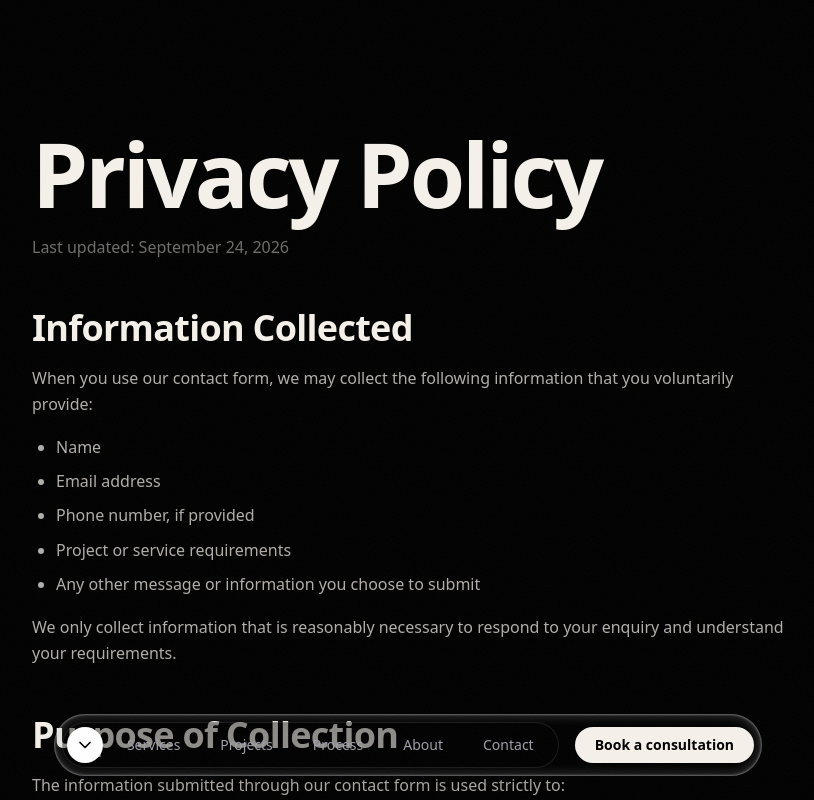
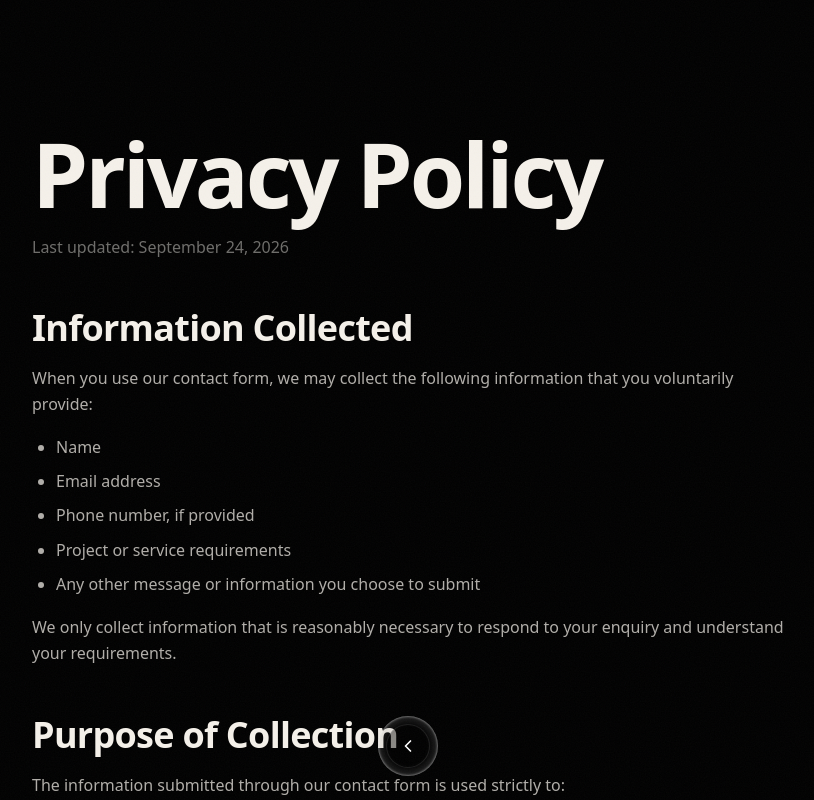
Before and after one commit to virajj12/projectsbyg3, a Next.js app: page /privacy in a window 1280 px wide. Shown: the top 800 px of the page, without its empty margins (232-1046 px from the left). Built offline with nearby package versions, Linux system fonts and the light colour scheme; a web font is replaced by a local one.

Commit message:
Fix StackingProcess type error

```diff
--- a/components/g3/G3Footer.tsx
+++ b/components/g3/G3Footer.tsx
@@ -2,8 +2,10 @@
 
 import Link from "next/link";
 import { MailDropdown } from "@/components/ui/mail-dropdown";
+import { useRouter } from "next/navigation";
 
 export default function G3Footer() {
+  const router = useRouter();
   return (
     <footer id="g3-footer" className="relative overflow-hidden transition-colors duration-300">
 
@@ -16,9 +18,9 @@ export default function G3Footer() {
             <div className="flex flex-col gap-3 items-center md:items-start">
               <Link href="/" className="hover:text-muted-foreground transition-colors">Home</Link>
               <Link href="/projects" className="hover:text-muted-foreground transition-colors">Projects</Link>
-              <Link href="/#services" className="hover:text-muted-foreground transition-colors">Services</Link>
-              <Link href="/#process" className="hover:text-muted-foreground transition-colors">Process</Link>
-              <Link href="/#about" className="hover:text-muted-foreground transition-colors">About</Link>
+              <button onClick={() => document.getElementById('services') ? document.getElementById('services')!.scrollIntoView({ behavior: 'smooth' }) : router.push("/")} className="hover:text-muted-foreground transition-colors">Services</button>
+              <button onClick={() => document.getElementById('process') ? document.getElementById('process')!.scrollIntoView({ behavior: 'smooth' }) : router.push("/")} className="hover:text-muted-foreground transition-colors">Process</button>
+              <button onClick={() => document.getElementById('about') ? document.getElementById('about')!.scrollIntoView({ behavior: 'smooth' }) : router.push("/")} className="hover:text-muted-foreground transition-colors">About</button>
             </div>
           </div>
 
--- a/components/g3/G3Nav.tsx
+++ b/components/g3/G3Nav.tsx
@@ -4,7 +4,7 @@ import { useEffect, useState, useRef } from "react";
 import Link from "next/link";
 import { usePathname, useRouter } from "next/navigation";
 import { motion, AnimatePresence, useReducedMotion } from "framer-motion";
-import { Menu, X, ChevronUp, ChevronDown } from "lucide-react";
+import { Menu, X, ChevronUp, ChevronDown, ChevronLeft } from "lucide-react";
 import GlassSurface from "@/components/ui/GlassSurface";
 
 const LINKS = [
@@ -117,13 +117,43 @@ export default function G3Nav() {
         // The section lives on the home page (e.g. we're on /privacy), so go
         // there instead of swallowing the click.
         setOpen(false);
-        router.push(`/${href}`);
+        router.push("/");
       }
     } else {
       setOpen(false);
     }
   };
   if (pathname.startsWith("/projects")) return null;
+
+  if (pathname === "/privacy") {
+    return (
+      <motion.header
+        className="sticky bottom-24 md:bottom-6 z-[44] flex justify-center w-full h-0 overflow-visible pointer-events-none"
+        animate={{ width: "100%" }}
+        transition={{ duration: 0.4, ease: [0.16, 1, 0.3, 1] }}
+      >
+        <div className="absolute bottom-0 pointer-events-auto">
+          <GlassSurface
+            width="max-content"
+            height="max-content"
+            borderRadius={9999}
+            className="p-2"
+            opacity={0.35}
+            brightness={40}
+            blur={12}
+          >
+            <button
+              onClick={() => router.back()}
+              className="flex items-center justify-center h-11 w-11 shrink-0 rounded-full bg-white/40 dark:bg-black/40 backdrop-blur-lg border border-black/10 dark:border-white/10 shadow-inner hover:bg-white/60 dark:hover:bg-black/60 transition-colors"
+              aria-label="Go back"
+            >
+              <ChevronLeft className="h-5 w-5 text-black dark:text-white" />
+            </button>
+          </GlassSurface>
+        </div>
+      </motion.header>
+    );
+  }
 
   return (
     <>
--- a/components/g3/StackingProcess.tsx
+++ b/components/g3/StackingProcess.tsx
@@ -91,9 +91,7 @@ export default function StackingProcess() {
 
             <p className="g3-body max-w-2xl">{s.what}</p>
 
-            <p className="mt-5 text-sm" style={{ color: "var(--g3-brass-light)" }}>
-              {s.client}
-            </p>
+
           </div>
         </div>
       ))}
--- a/components/g3/StickyMobileCTA.tsx
+++ b/components/g3/StickyMobileCTA.tsx
@@ -56,7 +56,7 @@ export default function StickyMobileCTA() {
           const contact = document.getElementById("contact");
           // The form only exists on the home page; from anywhere else, go there.
           if (contact) contact.scrollIntoView({ behavior: "smooth" });
-          else router.push("/#contact");
+          else router.push("/");
         }}
         className={`${item} transition-colors hover:opacity-70`}
         style={{ color: "var(--g3-ink)" }}
```
